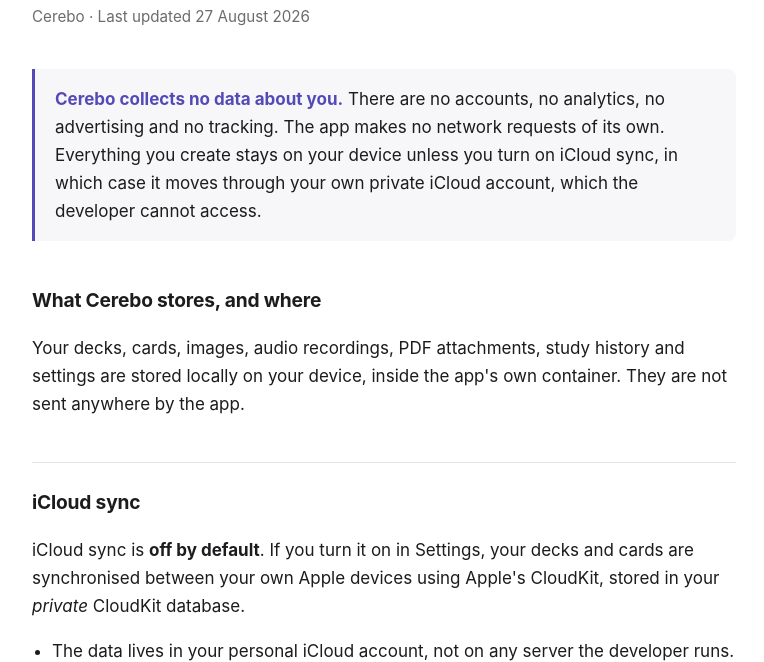
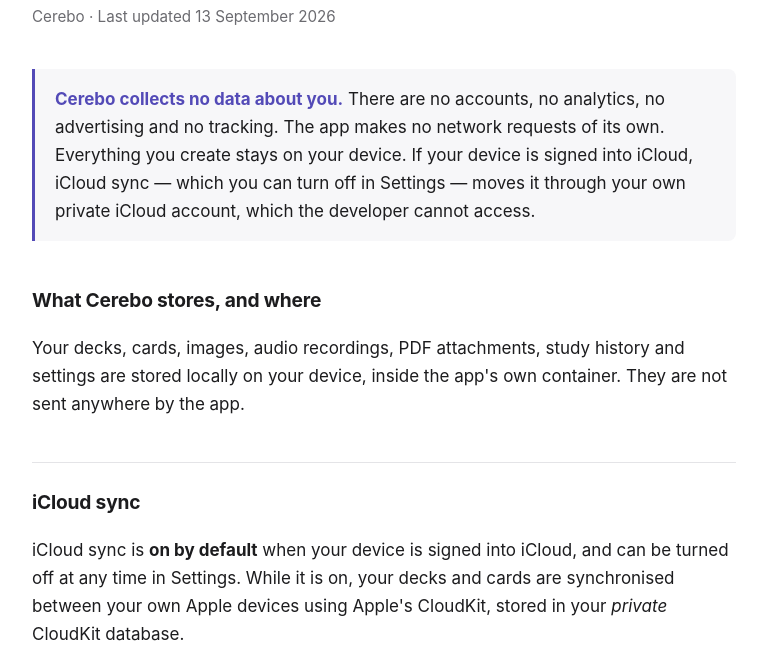
Before and after one commit to SatwikPatro/cerebo-site, a plain HTML site: page privacy.html in a window 1280 px wide. Shown: the part 88-750 px from the top of the page, without its empty margins (256-1020 px from the left). Drawn offline with Linux system fonts and the light colour scheme.

Commit message:
Privacy policy: iCloud sync is on by default
The page said off by default; the app's cloudSyncEnabled defaults to true.
Now matches the code and the App Review notes.

```diff
--- a/privacy.html
+++ b/privacy.html
@@ -68,14 +68,15 @@
 <main>
 
   <h1>Privacy Policy</h1>
-  <p class="updated">Cerebo · Last updated 27 August 2026</p>
+  <p class="updated">Cerebo · Last updated 13 September 2026</p>
 
   <p class="lede">
     <strong>Cerebo collects no data about you.</strong> There are no accounts, no
     analytics, no advertising and no tracking. The app makes no network requests
-    of its own. Everything you create stays on your device unless you turn on
-    iCloud sync, in which case it moves through your own private iCloud account,
-    which the developer cannot access.
+    of its own. Everything you create stays on your device. If your device is
+    signed into iCloud, iCloud sync — which you can turn off in Settings — moves
+    it through your own private iCloud account, which the developer cannot
+    access.
   </p>
 
   <h2>What Cerebo stores, and where</h2>
@@ -87,7 +88,8 @@
 
   <h2>iCloud sync</h2>
   <p>
-    iCloud sync is <strong>off by default</strong>. If you turn it on in Settings,
+    iCloud sync is <strong>on by default</strong> when your device is signed
+    into iCloud, and can be turned off at any time in Settings. While it is on,
     your decks and cards are synchronised between your own Apple devices using
     Apple's CloudKit, stored in your <em>private</em> CloudKit database.
   </p>
```
